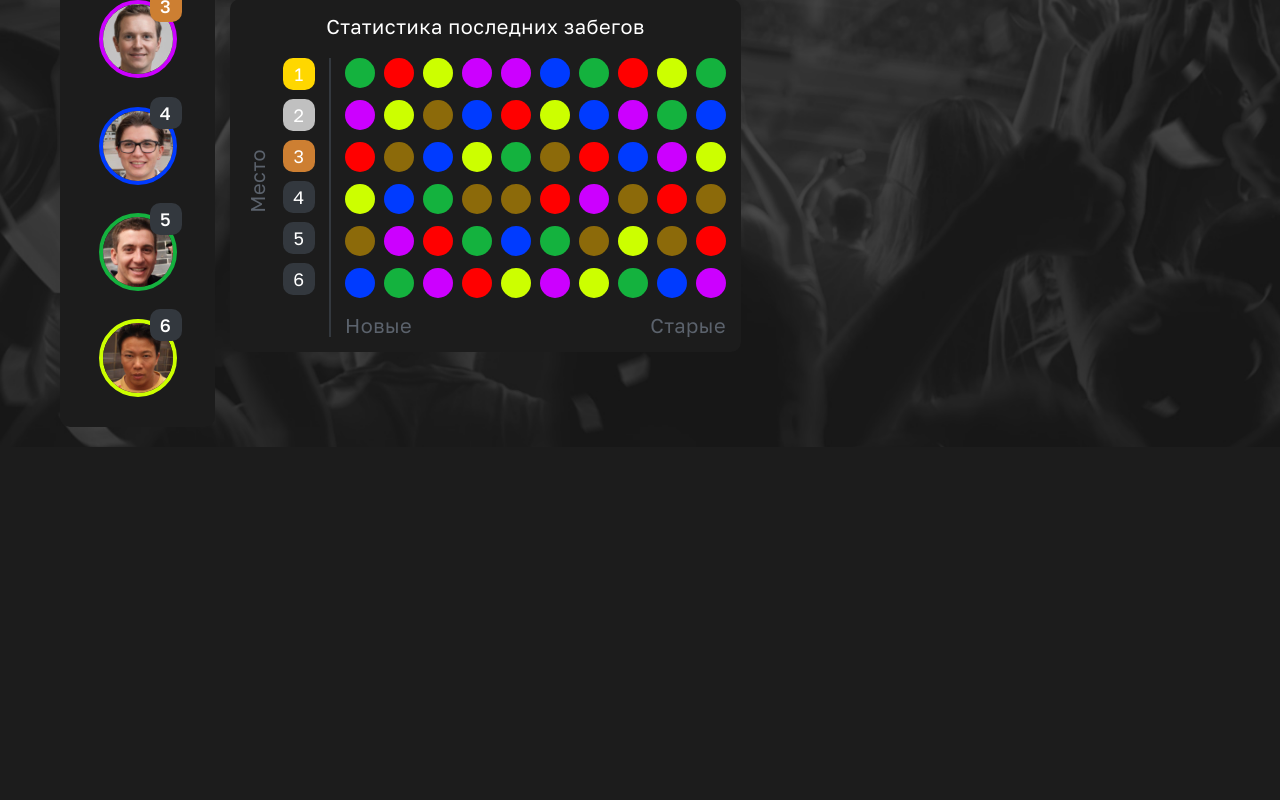
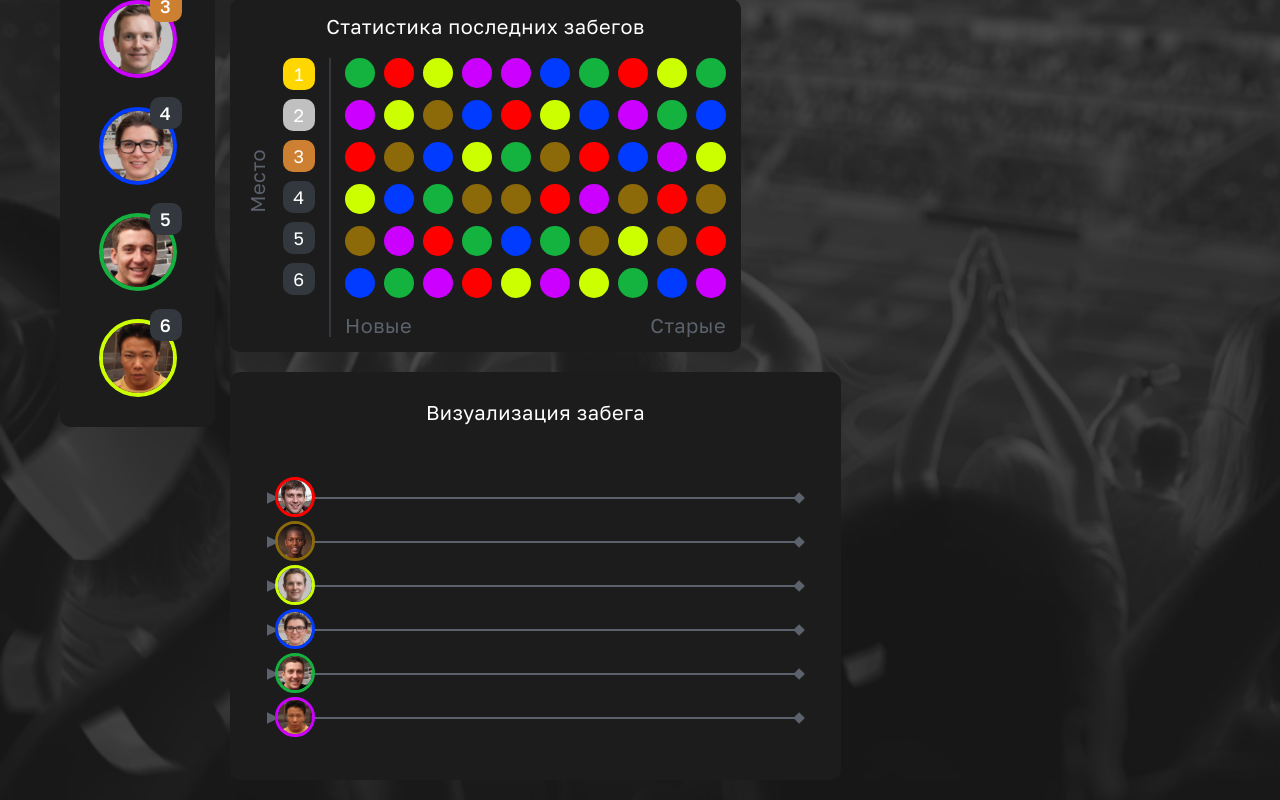
Before and after one commit to sonso-team/hackathon-spring-2025-front, a React (Vite) app: page / in a window 1280 px wide. Shown: the part 441-1241 px from the top of the page. Before the commit the page ends 888 px from the top, so only its background shows below. Built offline with nearby package versions, Linux system fonts and the light colour scheme.

Commit message:
added progressSlider with mocks

```diff
--- a/package.json
+++ b/package.json
@@ -17,6 +17,7 @@
     "@reduxjs/toolkit": "^2.6.1",
     "axios": "^1.8.4",
     "eslint-plugin-import": "^2.31.0",
+    "framer-motion": "^12.6.3",
     "react": "^19.0.0",
     "react-dom": "^19.0.0",
     "react-redux": "^9.2.0",
--- a/src/components/Avatar/Avatar.tsx
+++ b/src/components/Avatar/Avatar.tsx
@@ -5,16 +5,20 @@ import { Place } from '../Place';
 interface AvatarPropsI {
   color: string;
   src: string;
+  className?: string;
+  isMini?: boolean;
   place?: number;
 }
 
 export const Avatar: React.FC<AvatarPropsI> = ({
   color,
   src,
+  className,
+  isMini = false,
   place = null,
 }) => {
   return (
-    <div className="Avatar">
+    <div className={`Avatar ${className}`}>
       {place && (
         <Place
           className="Avatar__Place"
@@ -22,7 +26,7 @@ export const Avatar: React.FC<AvatarPropsI> = ({
         />
       )}
       <img
-        className={`Avatar__img ${color}`}
+        className={`Avatar__img ${color} ${isMini ? 'mini' : ''}`}
         src={src}
         alt="Avatar"
       />
--- a/src/components/Avatar/avatar.scss
+++ b/src/components/Avatar/avatar.scss
@@ -9,12 +9,18 @@
     border-style: solid;
     border-width: 4px;
   }
+
   &__Place {
     position: absolute;
     right: -5px;
     top: -10px;
     font-weight: 500;
   }
+}
+.mini {
+  width: 40px;
+  height: 40px;
+  border-width: 3px;
 }
 .red {
   border-color: var(--red);
--- /dev/null
+++ b/src/components/ProgressSlider/ProgressSlider.tsx
@@ -0,0 +1,43 @@
+import React, { useState } from 'react';
+import { motion } from 'framer-motion';
+import { iconMap } from '../../utils/iconMap';
+import './progress-slider.scss';
+import { Avatar } from '../Avatar';
+
+interface ProgressSliderProps {
+  AvatarColor: string;
+  src: string;
+  progress: number;
+}
+
+export const ProgressSlider: React.FC<ProgressSliderProps> = ({
+  AvatarColor,
+  src,
+  progress,
+}) => {
+  const [progresss, setProgresss] = useState(0); //мок, это будет подтягиваться из стора
+  //5,05 px = 1%
+  // 8 + 505 = финиш
+  //это перекинем на верхний компонент
+  const moveRight = (px: number) => {
+    setProgresss((prev) => prev + px);
+  };
+
+  return (
+    <div className="ProgressSlider">
+      <img src={iconMap.progressLine} />
+      <motion.div
+        className="ProgressSlider__AvatarWrapper"
+        animate={{ x: progress }}
+        transition={{ duration: 0.5, ease: 'easeInOut' }}
+      >
+        <Avatar
+          color={AvatarColor}
+          src={src}
+          isMini
+          className="ProgressSlider__Avatar"
+        />
+      </motion.div>
+    </div>
+  );
+};
--- /dev/null
+++ b/src/components/ProgressSlider/index.ts
@@ -0,0 +1 @@
+export * from './ProgressSlider';
--- /dev/null
+++ b/src/components/ProgressSlider/progress-slider.scss
@@ -0,0 +1,13 @@
+.ProgressSlider {
+  position: relative;
+  &__AvatarWrapper {
+    position: absolute;
+    top: -15px;
+    left: 8px;
+  }
+}
+.bivan {
+  position: absolute;
+  top: 100px;
+  right: 10px;
+}
--- a/src/pages/HomePage/HomePage.tsx
+++ b/src/pages/HomePage/HomePage.tsx
@@ -3,6 +3,7 @@ import './home-page.scss';
 import { SideNav } from '../../widgets/SideNav';
 import transaltion from '/src/assets/images/transaltion.png';
 import { LastRuns } from '../../widgets/LastRuns';
+import { RunVisualizer } from '../../widgets/RunVisualizer';
 
 export const HomePage: React.FC = () => {
   const historyRaces = [
@@ -87,6 +88,15 @@ export const HomePage: React.FC = () => {
       { id: 'f', place: 4 },
     ],
   ];
+  const avatarColorMap = ['red', 'brown', 'yellow', 'blue', 'green', 'violete'];
+  const srcMap = [
+    'src/assets/images/person1.jpg',
+    'src/assets/images/person2.jpg',
+    'src/assets/images/person3.jpg',
+    'src/assets/images/person4.jpg',
+    'src/assets/images/person5.jpg',
+    'src/assets/images/person6.jpg',
+  ];
   return (
     <div className="HomePage">
       <SideNav />
@@ -97,6 +107,10 @@ export const HomePage: React.FC = () => {
           alt="translation"
         />
         <LastRuns history={historyRaces} />
+        <RunVisualizer
+          AvatarColorMap={avatarColorMap}
+          AvatarSrcMap={srcMap}
+        />
       </section>
     </div>
   );
--- a/src/utils/iconMap.ts
+++ b/src/utils/iconMap.ts
@@ -2,10 +2,12 @@ import successSvg from './../assets/icons/success.svg';
 import errorSvg from './../assets/icons/error.svg';
 import logoSvg from './../assets/icons/logo.svg';
 import crossSvg from './../assets/icons/cross.svg';
+import progressLineSvg from './../assets/icons/progress-line.svg';
 
 export const iconMap = {
   success: successSvg,
   error: errorSvg,
   logo: logoSvg,
   cross: crossSvg,
+  progressLine: progressLineSvg,
 };
--- /dev/null
+++ b/src/widgets/RunVisualizer/RunVisualizer.tsx
@@ -0,0 +1,57 @@
+import React from 'react';
+import './run-visualizer.scss';
+import { Paragraph } from '../../components/Paragraph';
+import { ProgressSlider } from '../../components/ProgressSlider';
+
+interface RunVisualizerProps {
+  AvatarColorMap: string[];
+  AvatarSrcMap: string[];
+}
+
+export const RunVisualizer: React.FC<RunVisualizerProps> = ({
+  AvatarColorMap,
+  AvatarSrcMap,
+}) => {
+  return (
+    <div className="RunVisualizer">
+      <Paragraph
+        className="RunVisualizer__P"
+        level={1}
+      >
+        Визуализация забега
+      </Paragraph>
+      <div className="RunVisualizer__ProgressLines">
+        <ProgressSlider
+          AvatarColor={AvatarColorMap[0]}
+          src={AvatarSrcMap[0]}
+          progress={0}
+        />
+        <ProgressSlider
+          AvatarColor={AvatarColorMap[1]}
+          src={AvatarSrcMap[1]}
+          progress={0}
+        />
+        <ProgressSlider
+          AvatarColor={AvatarColorMap[2]}
+          src={AvatarSrcMap[2]}
+          progress={0}
+        />
+        <ProgressSlider
+          AvatarColor={AvatarColorMap[3]}
+          src={AvatarSrcMap[3]}
+          progress={0}
+        />
+        <ProgressSlider
+          AvatarColor={AvatarColorMap[4]}
+          src={AvatarSrcMap[4]}
+          progress={0}
+        />
+        <ProgressSlider
+          AvatarColor={AvatarColorMap[5]}
+          src={AvatarSrcMap[5]}
+          progress={0}
+        />
+      </div>
+    </div>
+  );
+};
--- /dev/null
+++ b/src/widgets/RunVisualizer/index.ts
@@ -0,0 +1 @@
+export * from './RunVisualizer';
--- /dev/null
+++ b/src/widgets/RunVisualizer/run-visualizer.scss
@@ -0,0 +1,18 @@
+.RunVisualizer {
+  width: 611px;
+  height: 408px;
+  display: flex;
+  flex-direction: column;
+  justify-content: space-between;
+  align-items: center;
+  background-color: var(--black);
+  border-radius: 10px;
+  padding: 16px;
+  padding-top: 28px;
+  &__ProgressLines {
+    display: flex;
+    flex-direction: column;
+    row-gap: 24px;
+    flex: 0.8;
+  }
+}
```
Also changed, not shown: src/assets/icons/progress-line.svg (added), 1 other file (tests, documents, lock files or other folders).
